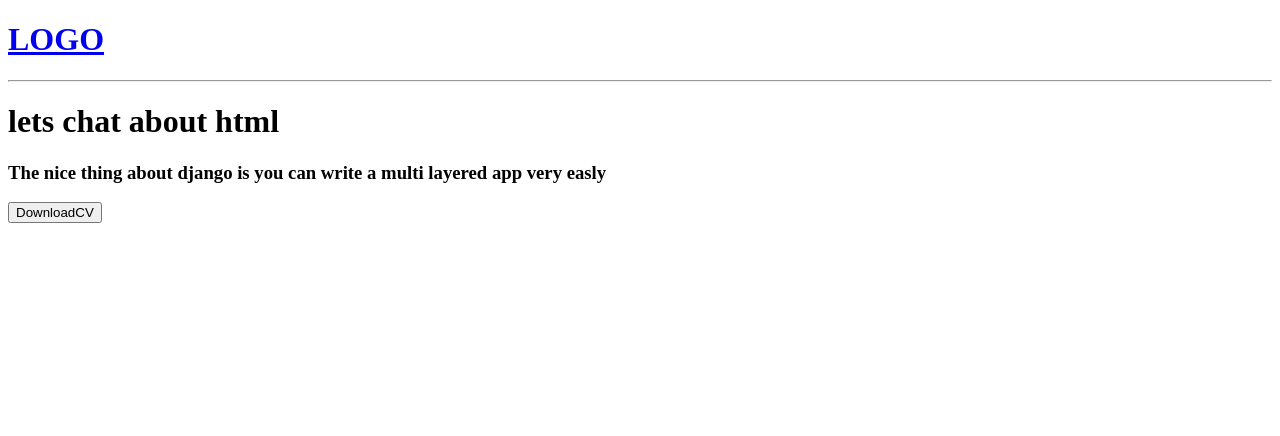
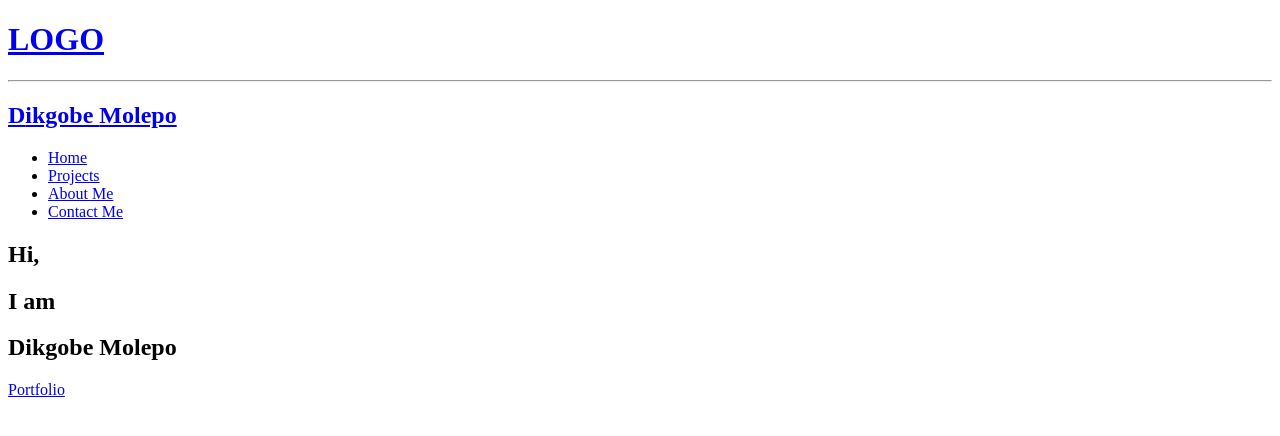
Before and after one commit to dikgobe/StudyBuddyApp, a Django app: page /room/8/ in a window 1280 px wide. Shown: the top 436 px of the page. Run offline with Django 5.2, Linux system fonts and the light colour scheme; data comes from the database, SQL or seed files in the repository; both versions use the stored data as it was after the commit.

Commit message:
Working om my home Profile Page

```diff
--- a/base/templates/base/room.html
+++ b/base/templates/base/room.html
@@ -4,7 +4,40 @@
 
 
 {% block content %}
-<h1> {{room.name}}  </h1>
-<h3>The nice thing about django is you can write a multi layered app very easly</h3>
-<button>DownloadCV</button>
+
+<section id="header">
+    <div class="header container">
+        <div class="nav-bar">
+            <div class="brand">
+                <a href="#hero">
+                    <h1><span>D</span>ikgobe <span>M</span>olepo</h1>
+                </a>
+            </div>
+            <div class="nav-list">
+                <div class="hamburger">
+                    <div class="bar"></div>
+                </div>
+                <ul>
+                    <li><a href="#hero" data-after="Home">Home</a></li>
+                    <li><a href="#projects" data-after="Projects">Projects</a></li>
+                    <li><a href="#about" data-after="About">About Me</a></li>
+                    <li><a href="#contact" data-after="Contact">Contact Me</a></li>
+                </ul>
+            </div>
+        </div>
+    </div>
+</section>
+
+
+<section id="hero">
+    <div class="hero container">
+        <div>
+            <h1>Hi, <span></span></h1>
+            <h1>I am <span></span></h1>
+            <h1>Dikgobe Molepo <span></span></h1>
+            <a href="#projects" type="button" class="cta">Portfolio</a>
+        </div>
+    </div>
+</section>
+
 {% endblock content %}
```
Also changed, not shown: db.sqlite3.
